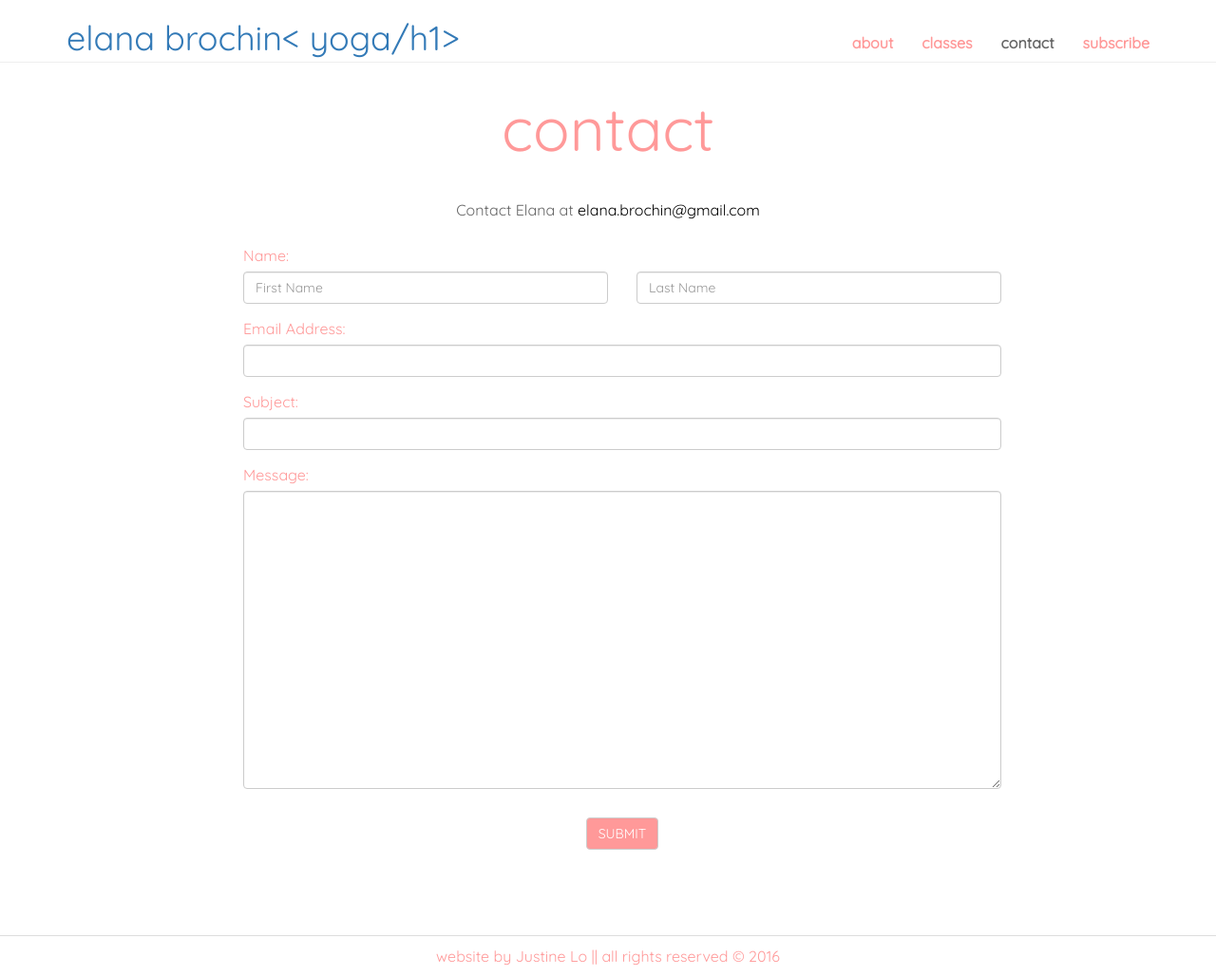
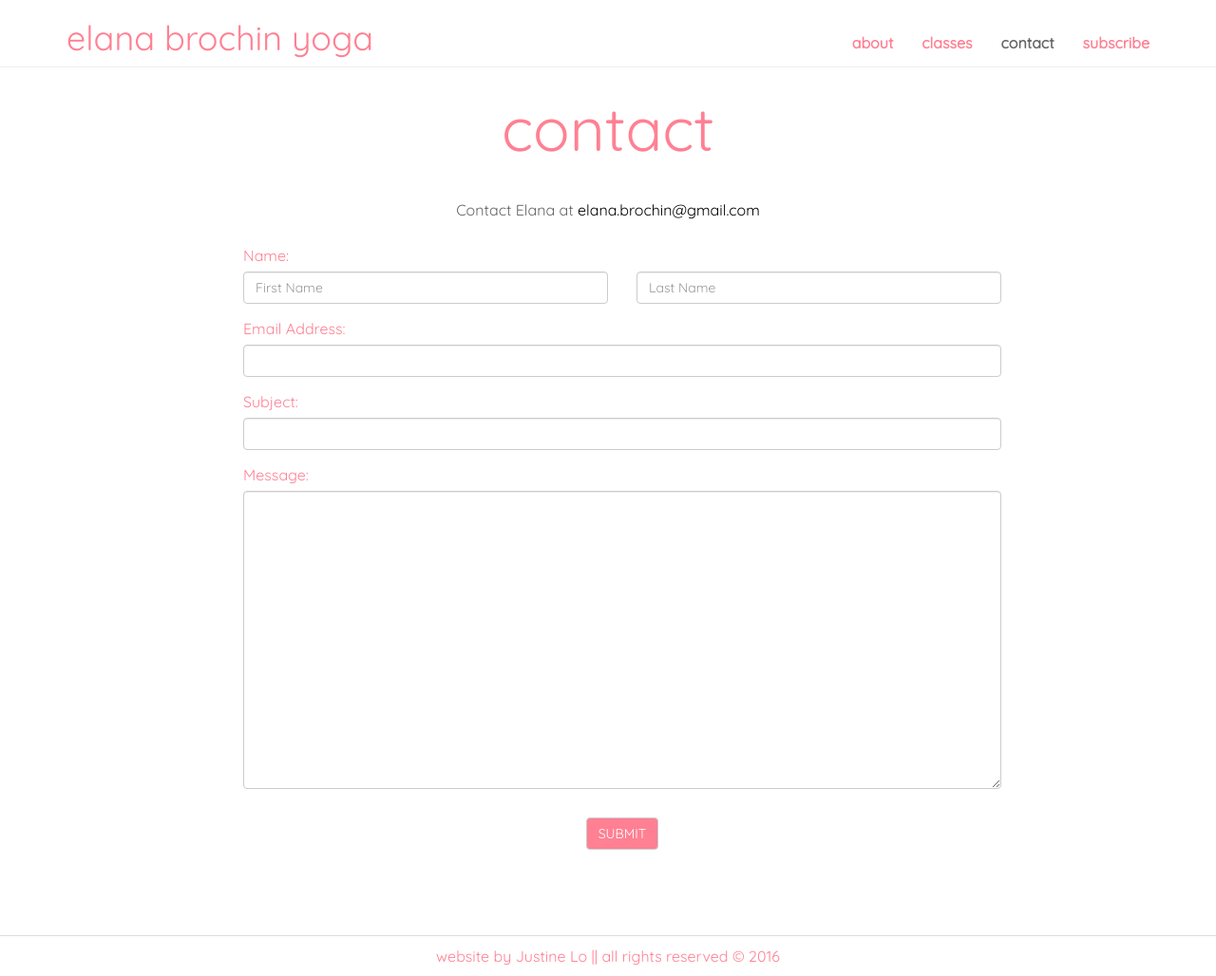
Before and after one commit to justlo/ElanaBrochinYoga, a plain HTML site: page EBYoga_v2/contact.html in a window 1280 px wide. Shown: the whole page at 95% size. Drawn offline with Linux system fonts and the light colour scheme; a web font is replaced by a local one.

Commit message:
used darker shade of pink

```diff
--- a/EBYoga_v2/contact.html
+++ b/EBYoga_v2/contact.html
@@ -16,7 +16,7 @@
     <nav id="header-nav" class="navbar-fixed-top">
       <div class="container">
         <div class="navbar-header">
-          <a href="index.html" class="pull-left"><h1>elana brochin< yoga/h1></a>
+          <a href="index.html" class="pull-left"><h1>elana brochin yoga<h1></a>
 
           <button type="button" class="navbar-toggle collapsed" data-toggle="collapse" data-target="#collapsable-nav" aria-expanded="false">
             <span class="sr-only">Toggle navigation</span>
--- a/EBYoga_v2/css/styles.css
+++ b/EBYoga_v2/css/styles.css
@@ -1,7 +1,7 @@
 body {
   padding-top: 50px;
   font-size: 16px;
-  color: #ff9999;
+  color: #ff8093; /*#ff9999;*/
   background-color: white;
   font-family: 'Quicksand', sans-serif;
 }
@@ -14,7 +14,7 @@ body {
 }
 
 .navbar-header h1{
-  color: #ff9999;
+  color: #ff8093;
 }
 .navbar-header span {
   font-family: 'Courgette', cursive;
@@ -26,7 +26,7 @@ body {
 }
 
 #nav-list a {
-  color: #ff9999;
+  color: #ff8093;
   font-weight: bolder;
   text-align: center;
   margin-top: 20px;
@@ -46,7 +46,7 @@ hr {
 }
 
 .icon-bar{
-  border: 1px solid #ff9999;
+  border: 1px solid #ff8093;
 }
 /*.icon-bar .active{
   border: 1px solid #666666;
@@ -68,6 +68,7 @@ hr {
 #main-content h1{
   text-align: center;
   font-size: 4em;
+  color: #ff8093;
 }
 /**HOME PAGE**/
 #home img {
@@ -165,7 +166,7 @@ hr {
 .name-line {
   margin-top: 15px;
   padding-left: 15px;
-  color: #ff9999;
+  color: #ff8093;
 }
 #form-template {
   margin-bottom: 60px;
@@ -191,7 +192,7 @@ input[type=text]:focus, textarea[type=text]:focus {
 }
 #button-div button {
   color: white;
-  background-color: #ff9999;
+  background-color: #ff8093;
 }
 #button-div button:active, #button-div button:focus {
   outline-color: #666666;
@@ -219,7 +220,7 @@ input[type=text]:focus, textarea[type=text]:focus {
     width: 80%; /* Could be more or less, depending on screen size */
 }
 .modal-content h2 {
-  color: #ff9999;
+  color: #ff8093;
 }
 /* The Close Button */
 .close {
```
